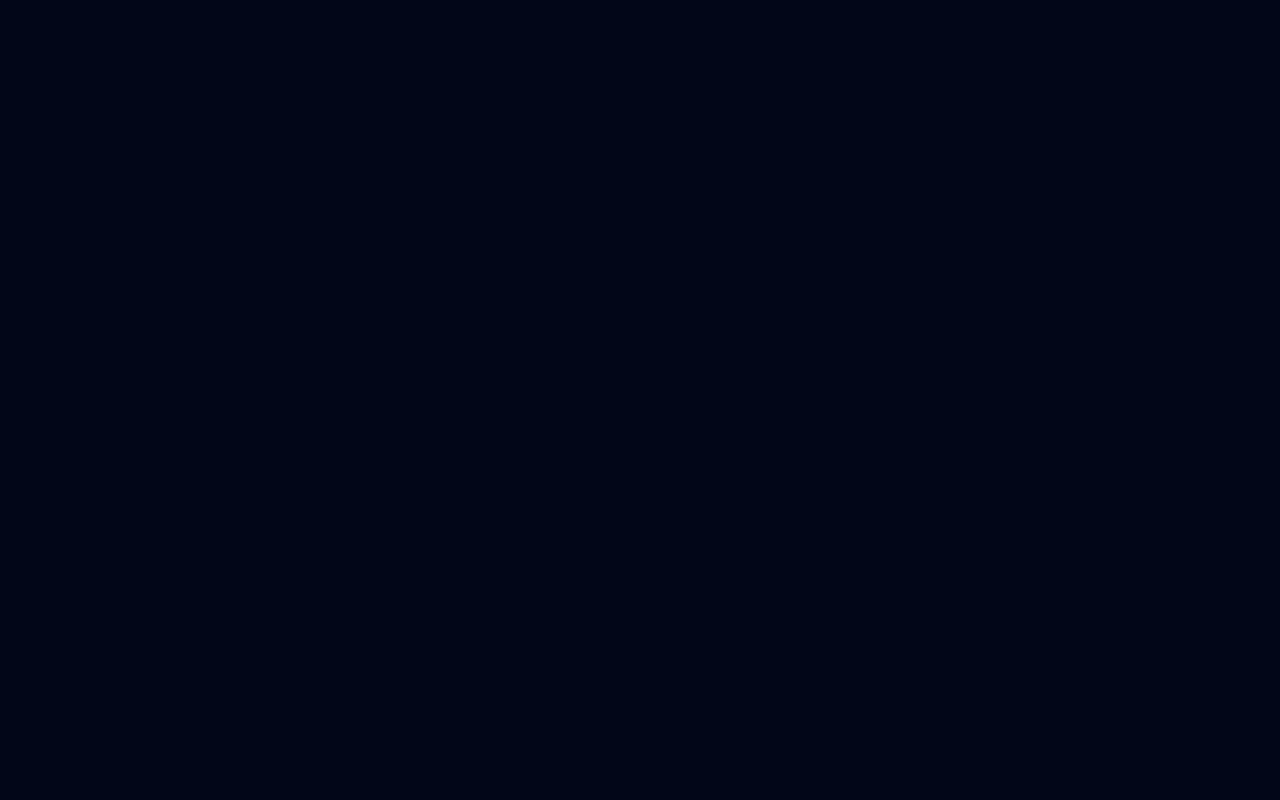
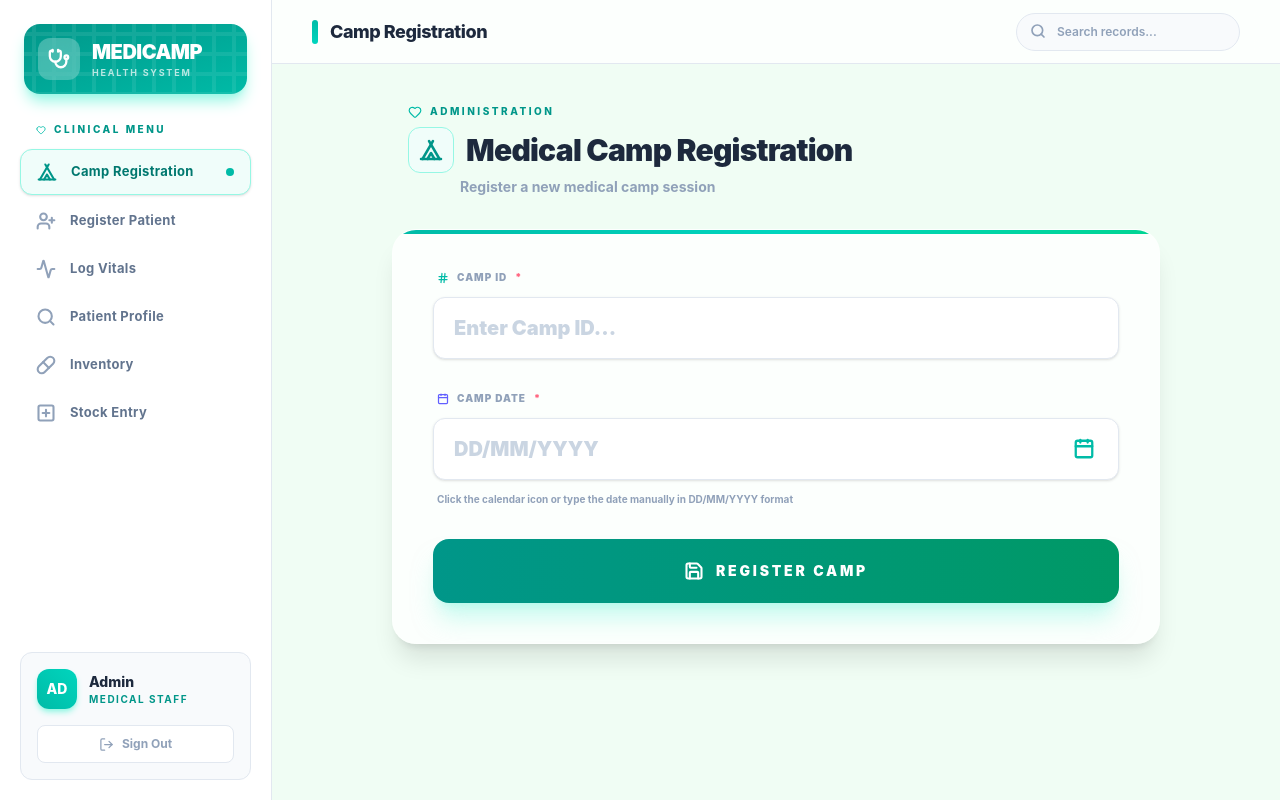
Before and after one commit to pavithraphilo-ops/practice-medical-camp, a React (Vite) app in the folder frontend/: page /camp-registration in a window 1280 px wide. Before the commit this address had no page. Built offline with nearby package versions, Linux system fonts and the light colour scheme.

Commit message:
Added Camp Registration Section and changed the UI

```diff
--- a/frontend/src/App.jsx
+++ b/frontend/src/App.jsx
@@ -7,6 +7,7 @@ import Inventory from './pages/Inventory';
 import PatientRegistration from './pages/PatientRegistration';
 import AdminLogin from './pages/AdminLogin';
 import MedicineEntry from './pages/MedicineEntry';
+import CampRegistration from './pages/CampRegistration';
 
 function App() {
   return (
@@ -24,6 +25,7 @@ function App() {
           <Route path="/inventory" element={<Inventory />} />
           <Route path="/register" element={<PatientRegistration />} />
           <Route path="/medicine-entry" element={<MedicineEntry />} />
+          <Route path="/camp-registration" element={<CampRegistration />} />
         </Route>
       </Routes>
     </Router>
--- a/frontend/src/components/Layout.jsx
+++ b/frontend/src/components/Layout.jsx
@@ -10,15 +10,16 @@ import {
   LogOut,
   UserPlus,
   ClipboardList,
-  PlusSquare
+  PlusSquare,
+  Tent
 } from 'lucide-react';
 
 const SidebarLink = ({ to, icon: Icon, label, active }) => (
   <Link
     to={to}
     className={`flex items-center gap-3.5 px-4 py-3 rounded-xl transition-all duration-200 group ${active
-        ? 'bg-teal-50 text-teal-700 border border-teal-200 shadow-sm'
-        : 'text-slate-500 hover:bg-slate-50 hover:text-slate-800'
+      ? 'bg-teal-50 text-teal-700 border border-teal-200 shadow-sm'
+      : 'text-slate-500 hover:bg-slate-50 hover:text-slate-800'
       }`}
   >
     <Icon size={20} strokeWidth={2.5} className={active ? 'text-teal-600' : 'text-slate-400 group-hover:text-slate-600 group-hover:scale-110 transition-transform'} />
@@ -43,6 +44,7 @@ const Layout = () => {
       '/patient': 'Patient Profile',
       '/inventory': 'Stock Inventory',
       '/medicine-entry': 'Stock Entry',
+      '/camp-registration': 'Camp Registration',
     };
     return titles[path] || path.replace('/', '').replace('-', ' ');
   };
@@ -80,8 +82,9 @@ const Layout = () => {
             Clinical Menu
           </p>
           <nav className="flex flex-col gap-1">
+            <SidebarLink to="/camp-registration" icon={Tent} label="Camp Registration" active={location.pathname === '/camp-registration'} />
+            <SidebarLink to="/register" icon={UserPlus} label="Register Patient" active={location.pathname === '/register'} />
             <SidebarLink to="/vitals" icon={Activity} label="Log Vitals" active={location.pathname === '/vitals'} />
-            <SidebarLink to="/register" icon={UserPlus} label="Register Patient" active={location.pathname === '/register'} />
             <SidebarLink to="/patient" icon={Search} label="Patient Profile" active={location.pathname === '/patient'} />
             <SidebarLink to="/inventory" icon={Pill} label="Inventory" active={location.pathname === '/inventory'} />
             <SidebarLink to="/medicine-entry" icon={PlusSquare} label="Stock Entry" active={location.pathname === '/medicine-entry'} />
@@ -103,7 +106,7 @@ const Layout = () => {
             onClick={() => { localStorage.removeItem('medicamp_username'); navigate('/login'); }}
             className="flex items-center justify-center gap-2 w-full py-2.5 text-xs font-bold text-slate-400 hover:text-red-500 bg-white rounded-lg transition-all duration-200 border border-slate-200 hover:border-red-200 hover:bg-red-50"
           >
-            <LogOut size={14} />
+            <LogOut size={15} />
             Sign Out
           </button>
         </div>
--- /dev/null
+++ b/frontend/src/pages/CampRegistration.jsx
@@ -0,0 +1,202 @@
+import React, { useState, useRef } from 'react';
+import axios from 'axios';
+import {
+  Landmark, Save, CheckCircle2, Heart, Calendar, Hash,
+  AlertCircle, Tent
+} from 'lucide-react';
+
+const API_BASE = 'http://127.0.0.1:8000/api';
+
+const CampRegistration = () => {
+  const [campId, setCampId] = useState('');
+  const [campDate, setCampDate] = useState('');
+  const [success, setSuccess] = useState(false);
+  const [loading, setLoading] = useState(false);
+  const [error, setError] = useState('');
+  const dateInputRef = useRef(null);
+
+  // Handle native date picker change → convert to dd/mm/yyyy
+  const handleNativeDateChange = (e) => {
+    const val = e.target.value; // yyyy-mm-dd
+    if (val) {
+      const [y, m, d] = val.split('-');
+      setCampDate(`${d}/${m}/${y}`);
+    }
+  };
+
+  // Handle manual text input for date
+  const handleDateTextChange = (value) => {
+    // Allow digits and slashes only, auto-insert slashes
+    let cleaned = value.replace(/[^\d/]/g, '');
+
+    // Auto-insert slashes after dd and mm
+    if (cleaned.length === 2 && !cleaned.includes('/')) {
+      cleaned += '/';
+    } else if (cleaned.length === 5 && cleaned.split('/').length === 2) {
+      cleaned += '/';
+    }
+
+    if (cleaned.length <= 10) {
+      setCampDate(cleaned);
+    }
+  };
+
+  const handleSubmit = async (e) => {
+    e.preventDefault();
+
+    if (!campId.trim()) {
+      setError('Camp ID is required');
+      setTimeout(() => setError(''), 3000);
+      return;
+    }
+
+    // Validate date format dd/mm/yyyy
+    const dateRegex = /^(\d{2})\/(\d{2})\/(\d{4})$/;
+    if (!campDate || !dateRegex.test(campDate)) {
+      setError('Invalid date format. Use DD/MM/YYYY');
+      setTimeout(() => setError(''), 3000);
+      return;
+    }
+
+    setLoading(true);
+    try {
+      // Convert dd/mm/yyyy to yyyy-mm-dd for API
+      const [d, m, y] = campDate.split('/');
+      const apiDate = `${y}-${m}-${d}`;
+
+      await axios.post(`${API_BASE}/register_camp`, {
+        camp_id: campId,
+        date: apiDate,
+      });
+
+      setSuccess(true);
+      setTimeout(() => setSuccess(false), 4000);
+      setCampId('');
+      setCampDate('');
+    } catch (err) {
+      setError(err.response?.data?.message || 'Error registering camp. Please try again.');
+      setTimeout(() => setError(''), 4000);
+    } finally {
+      setLoading(false);
+    }
+  };
+
+  return (
+    <div className="max-w-3xl mx-auto py-6 space-y-8">
+      {/* Header */}
+      <div className="flex flex-col md:flex-row md:items-end justify-between gap-6 px-4">
+        <div>
+          <div className="flex items-center gap-2 mb-2">
+            <Heart size={14} className="text-teal-500" />
+            <p className="text-teal-600 text-[10px] font-extrabold uppercase tracking-[0.25em]">Administration</p>
+          </div>
+          <div className="flex items-center gap-3 mb-1">
+            <div className="p-2.5 bg-teal-50 rounded-xl border border-teal-200">
+              <Tent className="text-teal-600" size={24} strokeWidth={2.5} />
+            </div>
+            <h3 className="text-3xl font-black text-slate-800 tracking-tight">Medical Camp Registration</h3>
+          </div>
+          <p className="text-slate-400 text-sm font-bold ml-[52px]">Register a new medical camp session</p>
+        </div>
+
+        {/* Success / Error badges */}
+        <div className="flex gap-3">
+          {success && (
+            <div className="flex items-center gap-2 text-emerald-600 bg-emerald-50 px-5 py-3 rounded-xl border border-emerald-200 shadow-sm animate-bounce">
+              <CheckCircle2 size={18} strokeWidth={3} />
+              <span className="text-xs font-black uppercase tracking-widest">Camp Registered</span>
+            </div>
+          )}
+          {error && (
+            <div className="flex items-center gap-2 text-rose-600 bg-rose-50 px-5 py-3 rounded-xl border border-rose-200 shadow-sm">
+              <AlertCircle size={18} strokeWidth={3} />
+              <span className="text-xs font-black uppercase tracking-widest">{error}</span>
+            </div>
+          )}
+        </div>
+      </div>
+
+      {/* Form */}
+      <div className="glass-panel-light p-10 relative overflow-hidden">
+        <div className="absolute top-0 left-0 right-0 h-1 bg-gradient-to-r from-teal-500 via-teal-400 to-emerald-400" />
+
+        <form onSubmit={handleSubmit} className="space-y-8">
+          {/* Camp ID */}
+          <div className="space-y-3">
+            <label className="flex items-center gap-2 text-[10px] font-black text-slate-400 uppercase tracking-widest ml-1">
+              <Hash size={12} className="text-teal-500" strokeWidth={2.5} />
+              Camp ID
+              <span className="text-rose-400">*</span>
+            </label>
+            <input
+              type="text"
+              required
+              className="w-full bg-white border border-slate-200 rounded-xl px-5 py-4 text-xl font-black text-slate-800 placeholder:text-slate-300 focus:ring-2 focus:ring-teal-500/30 focus:border-teal-500 outline-none transition-all shadow-sm hover:border-slate-300"
+              placeholder="Enter Camp ID..."
+              value={campId}
+              onChange={e => setCampId(e.target.value)}
+            />
+          </div>
+
+          {/* Camp Date */}
+          <div className="space-y-3">
+            <label className="flex items-center gap-2 text-[10px] font-black text-slate-400 uppercase tracking-widest ml-1">
+              <Calendar size={12} className="text-indigo-500" strokeWidth={2.5} />
+              Camp Date
+              <span className="text-rose-400">*</span>
+            </label>
+            <div className="relative">
+              <input
+                type="text"
+                required
+                placeholder="DD/MM/YYYY"
+                value={campDate}
+                onChange={e => handleDateTextChange(e.target.value)}
+                className={`w-full bg-white border border-slate-200 rounded-xl px-5 py-4 text-xl font-black placeholder:text-slate-300 focus:ring-2 focus:ring-teal-500/30 focus:border-teal-500 outline-none transition-all shadow-sm hover:border-slate-300 pr-14 ${!campDate ? 'text-slate-400' : 'text-slate-800'}`}
+              />
+              <button
+                type="button"
+                onClick={() => dateInputRef.current?.showPicker()}
+                className="absolute right-4 top-1/2 -translate-y-1/2 p-2 text-teal-500 hover:text-teal-600 hover:bg-teal-50 rounded-lg transition-all"
+              >
+                <Calendar size={22} strokeWidth={2.5} />
+              </button>
+              {/* Hidden native date input for calendar picker */}
+              <input
+                type="date"
+                ref={dateInputRef}
+                onChange={handleNativeDateChange}
+                className="absolute opacity-0 w-0 h-0 pointer-events-none"
+                tabIndex={-1}
+              />
+            </div>
+            <p className="text-[10px] text-slate-400 font-bold ml-1">
+              Click the calendar icon or type the date manually in DD/MM/YYYY format
+            </p>
+          </div>
+
+          {/* Submit */}
+          <button
+            type="submit"
+            disabled={loading}
+            className="w-full relative overflow-hidden bg-gradient-to-r from-teal-600 to-emerald-600 hover:from-teal-700 hover:to-emerald-700 text-white h-16 rounded-2xl transition-all shadow-xl shadow-teal-200/50 group active:scale-[0.99]"
+          >
+            <div className="absolute inset-0 bg-gradient-to-r from-transparent via-white/10 to-transparent -translate-x-full group-hover:translate-x-full transition-transform duration-700" />
+            <div className="relative flex items-center justify-center gap-3">
+              {loading ? (
+                <div className="h-5 w-5 border-2 border-white/30 border-t-white rounded-full animate-spin" />
+              ) : (
+                <>
+                  <Save size={20} strokeWidth={2.5} className="group-hover:translate-x-1 group-hover:-translate-y-1 transition-transform" />
+                  <span className="text-sm font-black uppercase tracking-[0.2em]">Register Camp</span>
+                </>
+              )}
+            </div>
+          </button>
+        </form>
+      </div>
+    </div>
+  );
+};
+
+export default CampRegistration;
```
Also changed, not shown: frontend/src/pages/PatientRegistration.jsx (line endings or trailing spaces).
